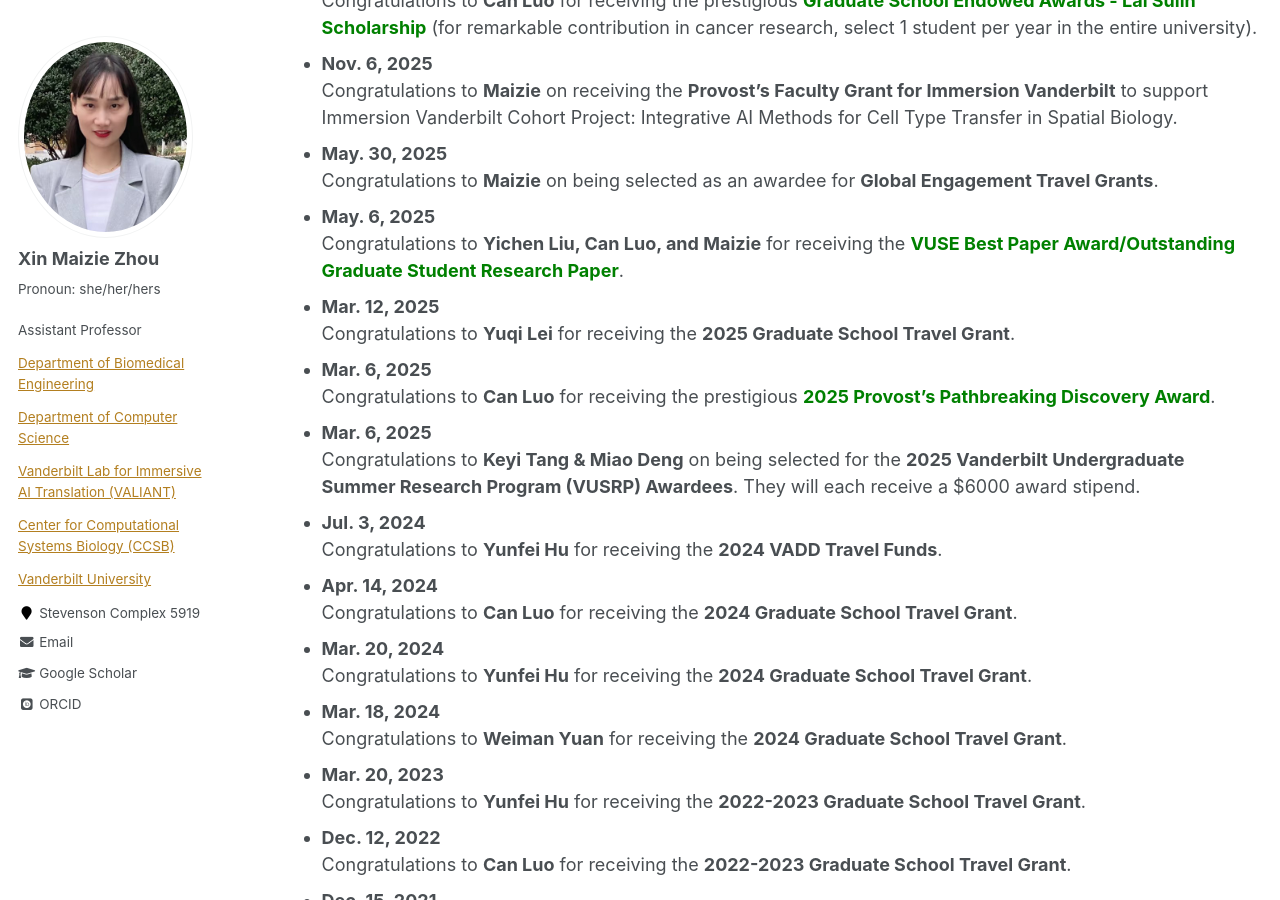
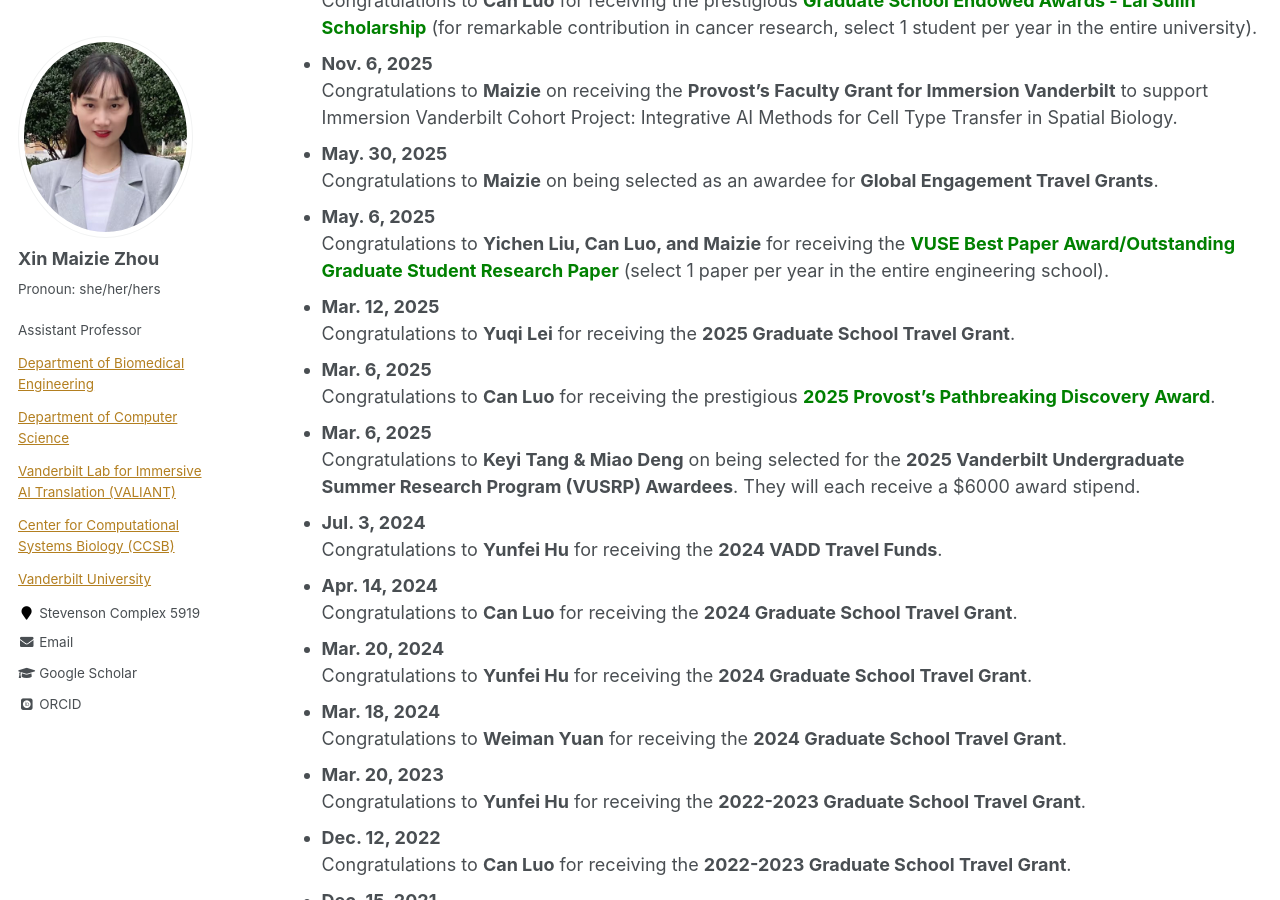
Before and after one commit to maiziezhoulab/Maiziezhoulab.github.io, a Jekyll site: the page built from _pages/LabNews.md, in a window 1280 px wide and 900 px high, scrolled down 483 px. Built offline with Jekyll 4.4.1, drawn with Linux system fonts in a browser that asks for light colours; some web fonts are replaced.

Commit message:
Update LabNews.md

```diff
--- a/_pages/LabNews.md
+++ b/_pages/LabNews.md
@@ -17,7 +17,7 @@ author_profile: true
 - **May. 30, 2025**
   Congratulations to **Maizie** on being selected as an awardee for **Global Engagement Travel Grants**.
 - **May. 6, 2025**
-  Congratulations to **Yichen Liu, Can Luo, and Maizie** for receiving the <span style="color:green;"><strong>VUSE Best Paper Award/Outstanding Graduate Student Research Paper</strong></span>.
+  Congratulations to **Yichen Liu, Can Luo, and Maizie** for receiving the <span style="color:green;"><strong>VUSE Best Paper Award/Outstanding Graduate Student Research Paper</strong></span> (select 1 paper per year in the entire engineering school).
 - **Mar. 12, 2025**
   Congratulations to **Yuqi Lei** for receiving the **2025 Graduate School Travel Grant**.
 - **Mar. 6, 2025**
```
